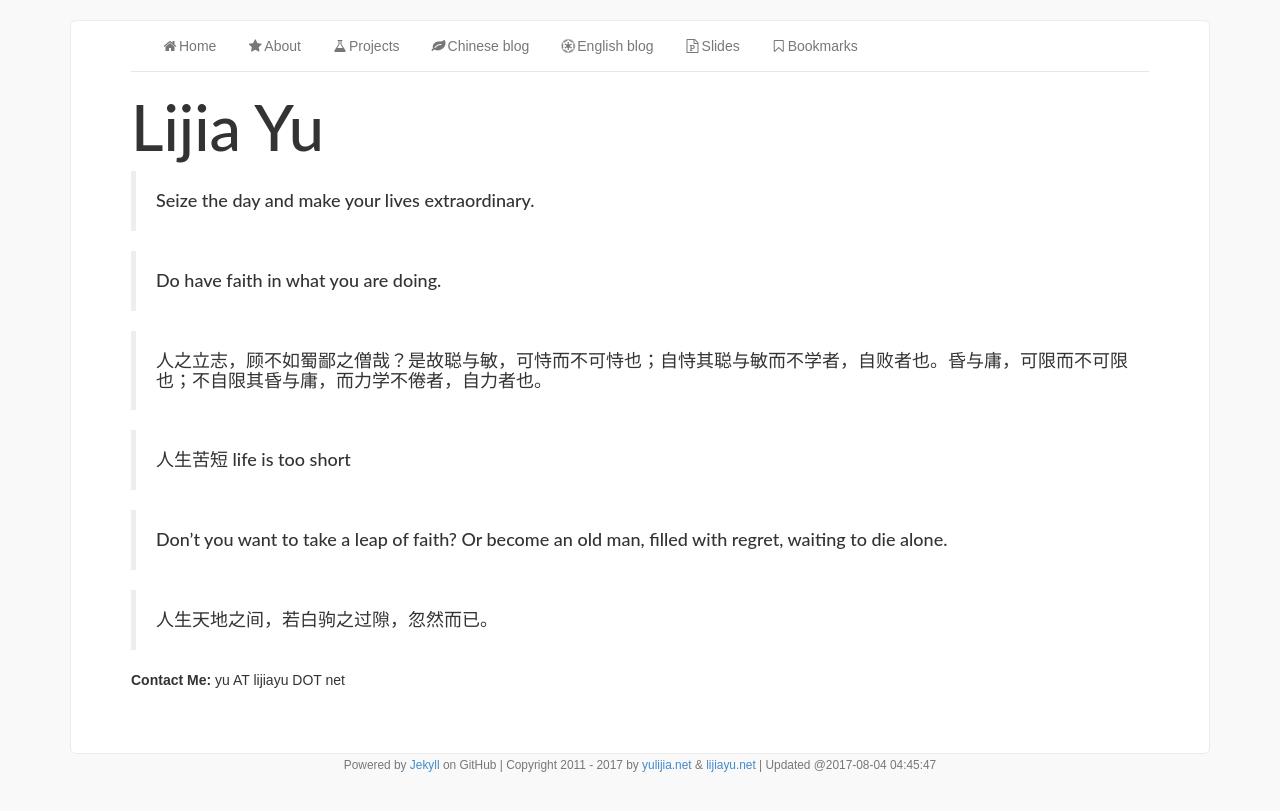
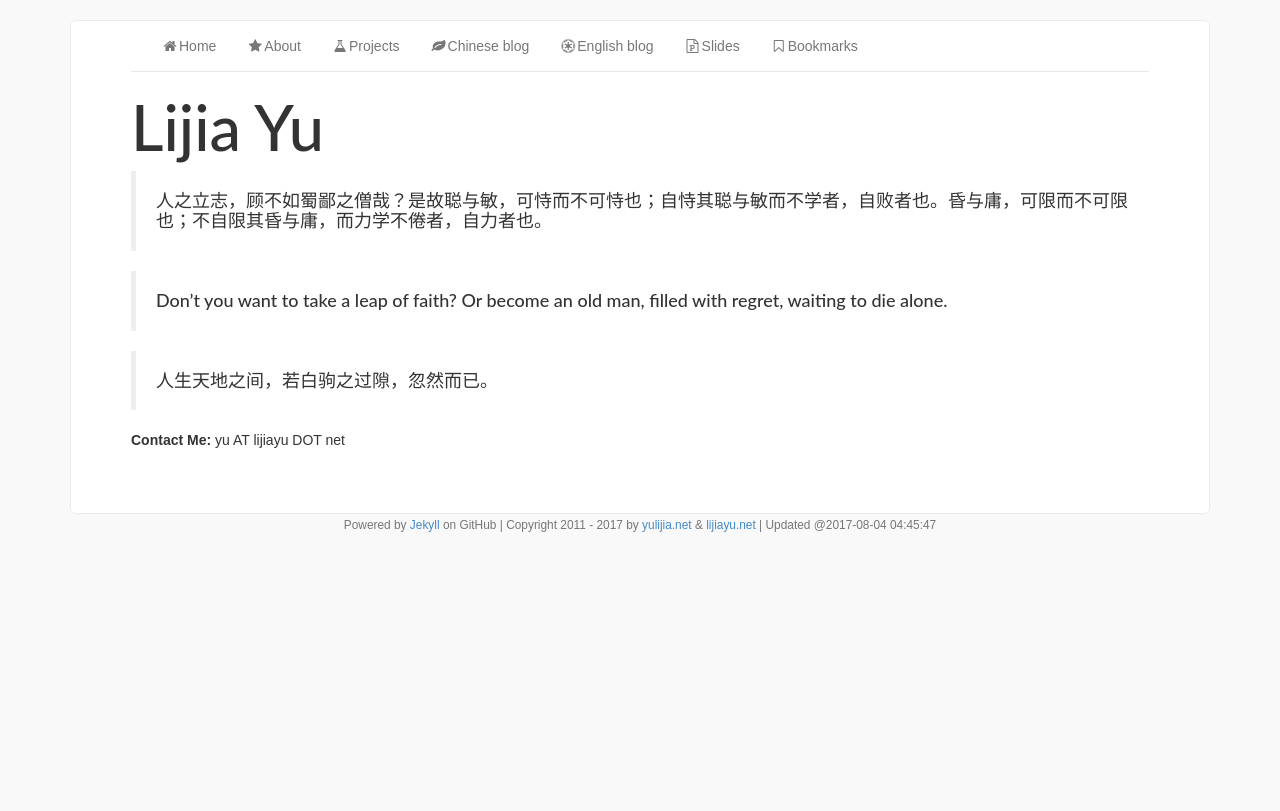
Before and after one commit to yulijia/yulijia.github.io, a Jekyll site: the page built from index.md, in a window 1280 px wide. Shown: the top 811 px of the page. Built offline with Jekyll 4.4.1, drawn with Linux system fonts in a browser that asks for light colours; nearby versions of some CDN libraries; our own code applies the rules of GitHub Pages for plain Markdown files.

Commit message:
update(content)

```diff
--- a/index.md
+++ b/index.md
@@ -7,13 +7,8 @@ avatar: yes
 # Lijia Yu
 
 
-> #### Seize the day and make your lives extraordinary.
-
-> #### Do have faith in what you are doing.
 
 > #### 人之立志，顾不如蜀鄙之僧哉？是故聪与敏，可恃而不可恃也；自恃其聪与敏而不学者，自败者也。昏与庸，可限而不可限也；不自限其昏与庸，而力学不倦者，自力者也。
-
-> #### 人生苦短 life is too short
 
 > #### Don't you want to take a leap of faith? Or become an old man, filled with regret, waiting to die alone.
 
```
